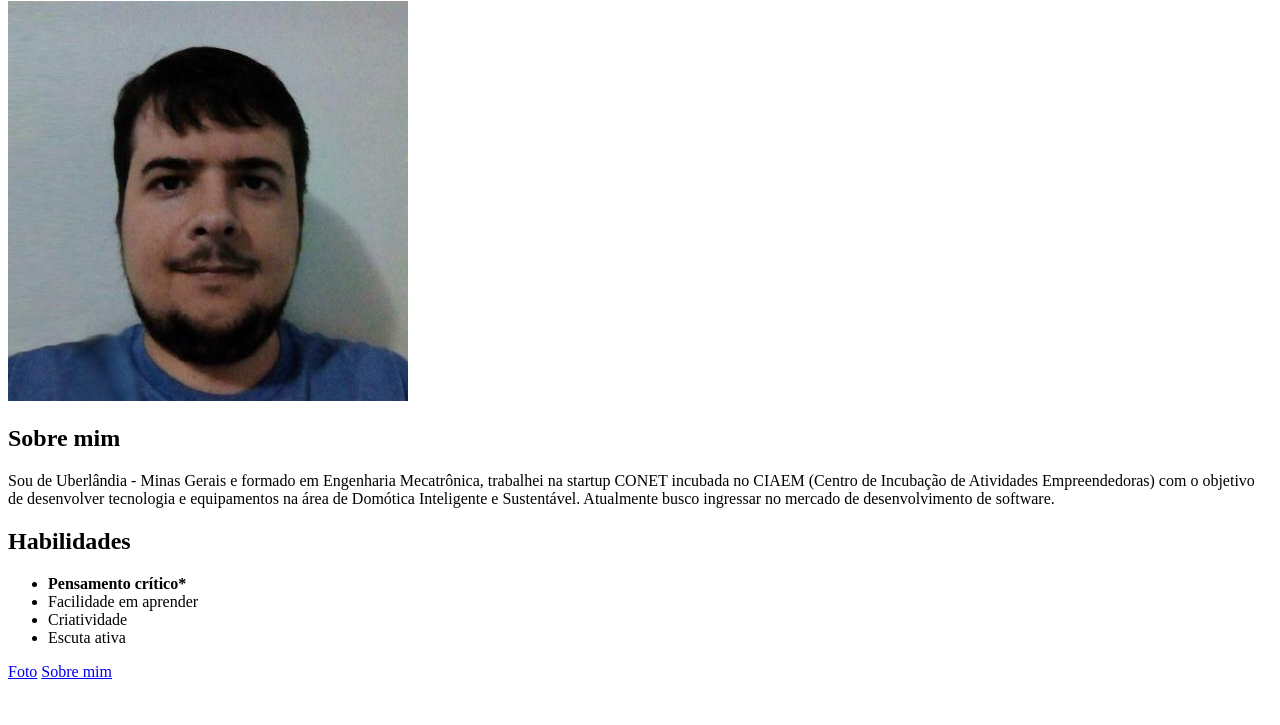
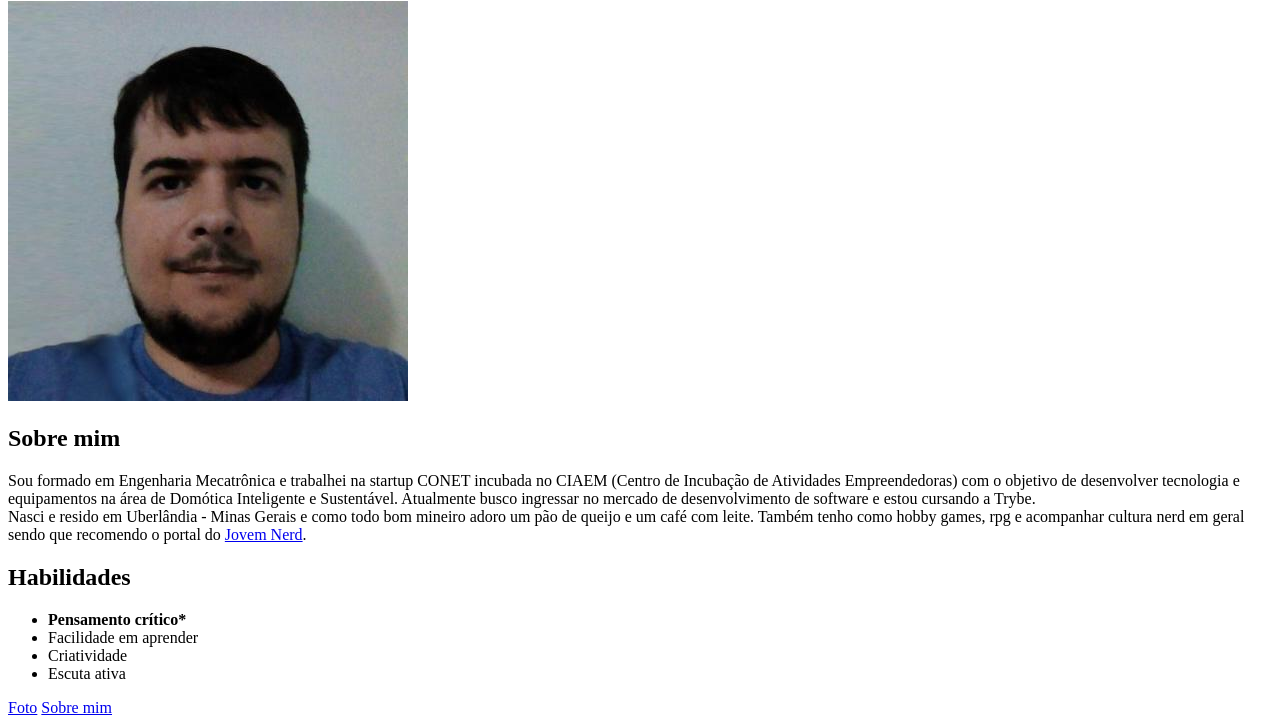
Before and after one commit to guilpas/guilpas.github.io, a plain HTML site: page index.html in a window 1280 px wide. Shown: the part 79-804 px from the top of the page. Drawn offline with Linux system fonts and the light colour scheme.

Commit message:
adicionado link externo para blog

```diff
--- a/index.html
+++ b/index.html
@@ -11,9 +11,13 @@
     <img src="images/foto-perfil.jpeg" alt="foto Guilherme Pacheco e Silva" id="foto">
 
     <h2 id="sobre">Sobre mim</h2>
-<p>Sou de Uberlândia - Minas Gerais e formado em Engenharia Mecatrônica, trabalhei na startup CONET incubada no CIAEM (Centro de Incubação de Atividades Empreendedoras) com o objetivo de desenvolver tecnologia e equipamentos na área de Domótica Inteligente e Sustentável.
+<p>Sou formado em Engenharia Mecatrônica e trabalhei na startup CONET incubada no CIAEM (Centro de Incubação de Atividades Empreendedoras) com o objetivo de desenvolver tecnologia e equipamentos na área de Domótica Inteligente e Sustentável.
+Atualmente busco ingressar no mercado de desenvolvimento de software e estou cursando a Trybe.<br>
 
-Atualmente busco ingressar no mercado de desenvolvimento de software. </p>
+Nasci e resido em Uberlândia - Minas Gerais e como todo bom mineiro adoro um pão de queijo e um café com leite. Também tenho como hobby games, rpg e acompanhar cultura nerd em geral sendo que recomendo o portal do <a href="https://jovemnerd.com.br" target=”_blank”>Jovem Nerd</a>.
+
+
+</p>
 
 <h2 id="habilidades">Habilidades </h2>
 <ul>
```
